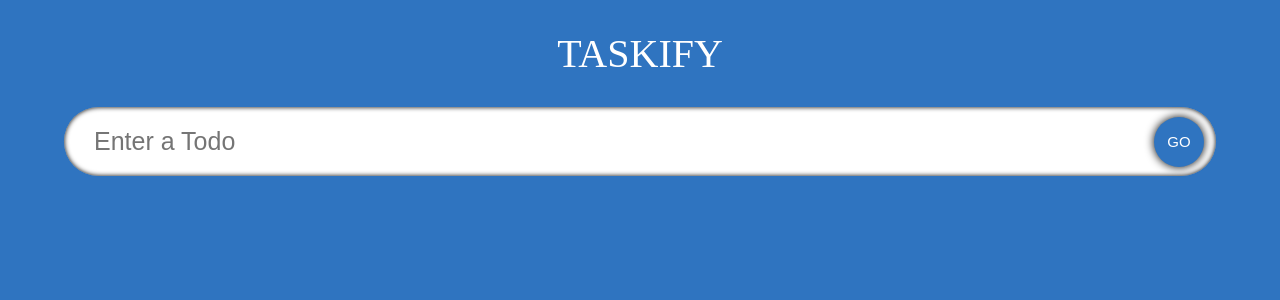
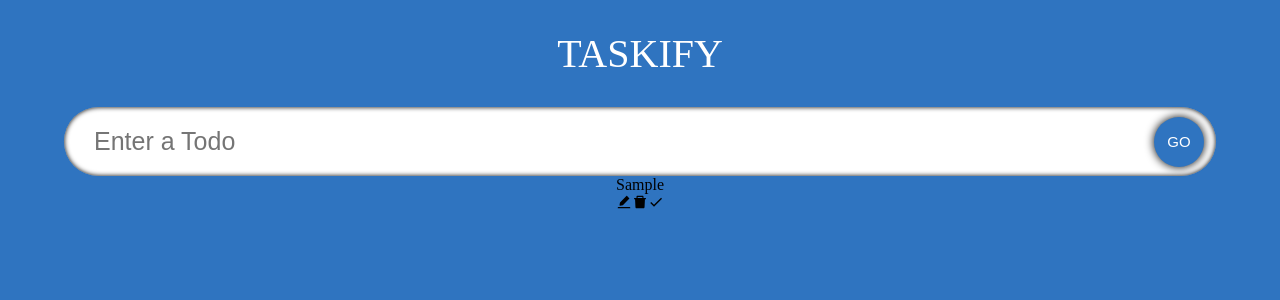
Before and after one commit to lukasz-klekner/typescript_todo_list, a React (Create React App) app: page / in a window 1280 px wide. Both pictures are taken after typing "Sample" into the empty fields and a click on the button "GO". Shown: the top 300 px of the page. Built offline with nearby package versions, Linux system fonts and the light colour scheme; a web font is replaced by a local one.

Commit message:
creates TodoList and SingleTodo & installs react-icons

```diff
--- a/package.json
+++ b/package.json
@@ -12,6 +12,7 @@
     "@types/react-dom": "^17.0.11",
     "react": "^17.0.2",
     "react-dom": "^17.0.2",
+    "react-icons": "^4.3.1",
     "react-scripts": "5.0.0",
     "typescript": "^4.5.4",
     "web-vitals": "^2.1.2"
--- a/src/App.tsx
+++ b/src/App.tsx
@@ -2,6 +2,7 @@
 
 import './App.css'
 import InputField from './components/InputField'
+import TodoList from './components/TodoList'
 import { Todo } from './model'
 
 const App: React.FC = () => {
@@ -28,6 +29,7 @@
     <div className='App'>
       <span className='heading'>Taskify</span>
       <InputField todo={todo} setTodo={setTodo} handleAdd={handleAdd} />
+      <TodoList todos={todos} setTodos={setTodos} />
     </div>
   )
 }
--- /dev/null
+++ b/src/components/SingleTodo.tsx
@@ -0,0 +1,29 @@
+import { AiFillEdit, AiFillDelete } from 'react-icons/ai'
+import { MdDone } from 'react-icons/md'
+import { Todo } from '../model'
+
+interface Props {
+  todo: Todo
+  todos: Todo[]
+  setTodos: React.Dispatch<React.SetStateAction<Todo[]>>
+}
+
+const SingleTodo = ({ todo, todos, setTodos }: Props) => (
+  <form className='todos__single'>
+    <span className='todos__single--text'>{todo.todo}</span>
+
+    <div>
+      <span className='icon'>
+        <AiFillEdit />
+      </span>
+      <span className='icon'>
+        <AiFillDelete />
+      </span>
+      <span className='icon'>
+        <MdDone />
+      </span>
+    </div>
+  </form>
+)
+
+export default SingleTodo
--- /dev/null
+++ b/src/components/TodoList.tsx
@@ -0,0 +1,17 @@
+import { Todo } from '../model'
+import SingleTodo from './SingleTodo'
+
+interface Props {
+  todos: Todo[]
+  setTodos: React.Dispatch<React.SetStateAction<Todo[]>>
+}
+
+const TodoList: React.FC<Props> = ({ todos, setTodos }) => (
+  <div className='todos'>
+    {todos.map((todo) => (
+      <SingleTodo todo={todo} todos={todos} setTodos={setTodos} />
+    ))}
+  </div>
+)
+
+export default TodoList
```
Also changed, not shown: 1 other file (tests, documents, lock files or other folders).
